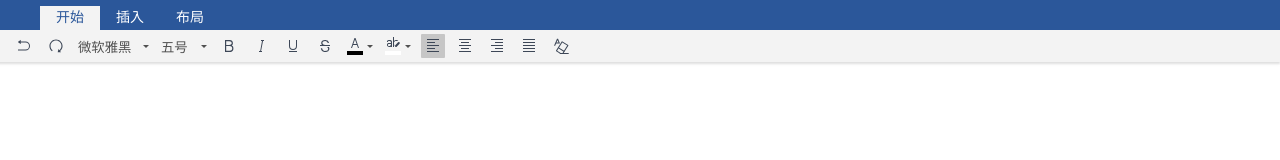
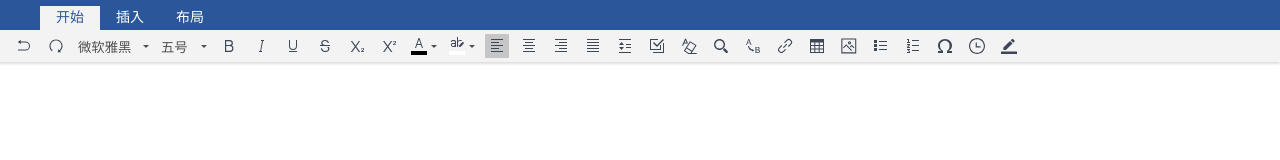
Before and after one commit to yszhu5/ZEditor, a website built with webpack: page example.html in a window 1280 px wide. Built offline with nearby package versions, Linux system fonts and the light colour scheme.

Commit message:
添加图标

```diff
--- a/src/core/tool-bar.ts
+++ b/src/core/tool-bar.ts
@@ -19,13 +19,27 @@ const baseTools: ToolMap = {
   "italic": "斜体",
   "underline": "下划线",
   "strikeThrough": "删除线",
+  "subscript": "下标",
+  "superscript": "上标",
   "foreColor": "字体颜色",
   "backColor": "突出显示",
   "justifyLeft": "左对齐",
   "justifyCenter": "居中对齐",
   "justifyRight": "右对齐",
   "justifyFull": "俩端对齐",
-  "removeFormat": "清除格式"
+  "lineHeight": "行间距",
+  "selectAll": "全选",
+  "removeFormat": "清除格式",
+  "search": "查找",
+  "replace": "替换",
+  "insertLink": "插入超链接",
+  "insertTable": "插入表格",
+  "insertImage": "插入图片",
+  "insertUnorderedList": "插入无序列表",
+  "insertOrderedList": "插入有序列表",
+  "insertChar": "插入特殊字符",
+  "insertTime": "插入日期时间",
+  "insertRemark": "插入批注"
 };
 
 export const fontOptions: Array<OptionItem> = [
--- a/src/styles/zeditor.base.css
+++ b/src/styles/zeditor.base.css
@@ -29,8 +29,7 @@
 .tool-bar__tool--base, .tool-bar__tool--insert, .tool-bar__tool--layout {
   background-color: #f3f3f3;
   color: #505050;
-  height: 32px;
-  line-height: 32px;
+  line-height: 24px;
   padding: 4px 8px;
   box-sizing: border-box;
 }
@@ -201,6 +200,66 @@
   background-image: url(../images/icon-redo.svg);
 }
 
+.ze-icon-subscript {
+  background-image: url(../images/icon-subscript.svg);
+}
+
+.ze-icon-superscript {
+  background-image: url(../images/icon-superscript.svg);
+}
+
+.ze-icon-selectAll {
+  background-image: url(../images/icon-selectAll.svg);
+}
+
+.ze-icon-search {
+  background-image: url(../images/icon-search.svg);
+}
+
+.ze-icon-replace {
+  background-image: url(../images/icon-replace.svg);
+}
+
+.ze-icon-lineHeight {
+  background-image: url(../images/icon-lineHeight.svg);
+}
+
+.ze-icon-insertTable {
+  background-image: url(../images/icon-insertTable.svg);
+}
+
+.ze-icon-insertImage {
+  background-image: url(../images/icon-insertImage.svg);
+}
+
+.ze-icon-insertOrderedList {
+  background-image: url(../images/icon-insertOrderedList.svg);
+}
+
+.ze-icon-insertUnorderedList {
+  background-image: url(../images/icon-insertUnorderedList.svg);
+}
+
+.ze-icon-insertLink {
+  background-image: url(../images/icon-insertLink.svg);
+}
+
+.ze-icon-insertChar {
+  background-image: url(../images/icon-insertChar.svg);
+}
+
+.ze-icon-insertTime {
+  background-image: url(../images/icon-insertTime.svg);
+}
+
+.ze-icon-insertRemark {
+  background-image: url(../images/icon-insertRemark.svg);
+}
+
+
+
+
+
 .ze-popper__wrap {
   position: absolute;
   left: 0;
```
Also changed, not shown: src/images/icon-insertChar.svg (added), src/images/icon-insertImage.svg (added), src/images/icon-insertLink.svg (added), src/images/icon-insertOrderedList.svg (added), src/images/icon-insertRemark.svg (added), src/images/icon-insertTable.svg (added), src/images/icon-insertTime.svg (added), src/images/icon-insertUnorderedList.svg (added), src/images/icon-lineHeight.svg (added), src/images/icon-replace.svg (added), src/images/icon-search.svg (added), src/images/icon-selectAll.svg (added), src/images/icon-subscript.svg (added), src/images/icon-superscript.svg (added).
